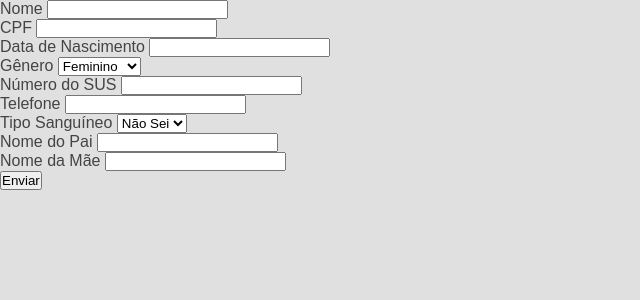
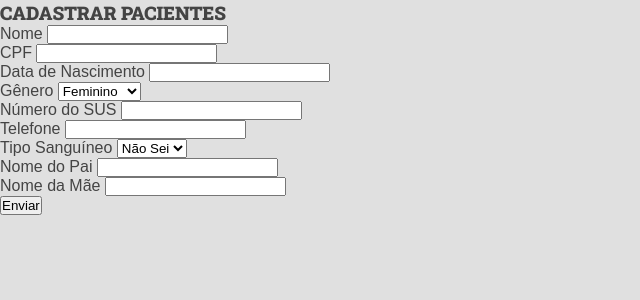
Before and after one commit to ericSilvaP/fila-pronto-socorro-v2, a Django app: page /pacientes/cadastro/ in a window 1280 px wide. Shown: the part 64-364 px from the top of the page, without its empty margins (0-640 px from the left). Run offline with Django 5.2, Linux system fonts and the light colour scheme; some libraries are stand-ins or nearby versions.

Commit message:
feat: form title in form

```diff
--- a/patients/templates/patients/partials/form.html
+++ b/patients/templates/patients/partials/form.html
@@ -1,12 +1,16 @@
-<form action="{{ form_action }}" method="POST">
+<form action="{{ form_action }}" method="POST" class="main-form">
   {% csrf_token %}
-  <div class="form-content"></div>
+  <div class="form-content">
+    {% if form_title %}<h3 class="form-title">{{ form_title }}</h3>{% endif %}
     {% for field in form %}
       <div class="form-field-container">
+        <div class="form-field">
           <label for="{{ field.id_for_label }}">{{ field.label }}</label>
           {{ field }}
         </div>
         {{ field.errors }}
+      </div>
     {% endfor %}
+  </div>
   <button type="submit">Enviar</button>
 </form>
--- a/patients/views.py
+++ b/patients/views.py
@@ -10,7 +10,11 @@ def register_patient(request):
     return render(
         request,
         "patients/pages/patients_list.html",
-        {"form": form, "form_action": reverse("patients:create")},
+        {
+            "form": form,
+            "form_action": reverse("patients:create"),
+            "form_title": "CADASTRAR PACIENTES",
+        },
     )
 
 
```
Lines whose indentation alone changed are shown as unchanged.
